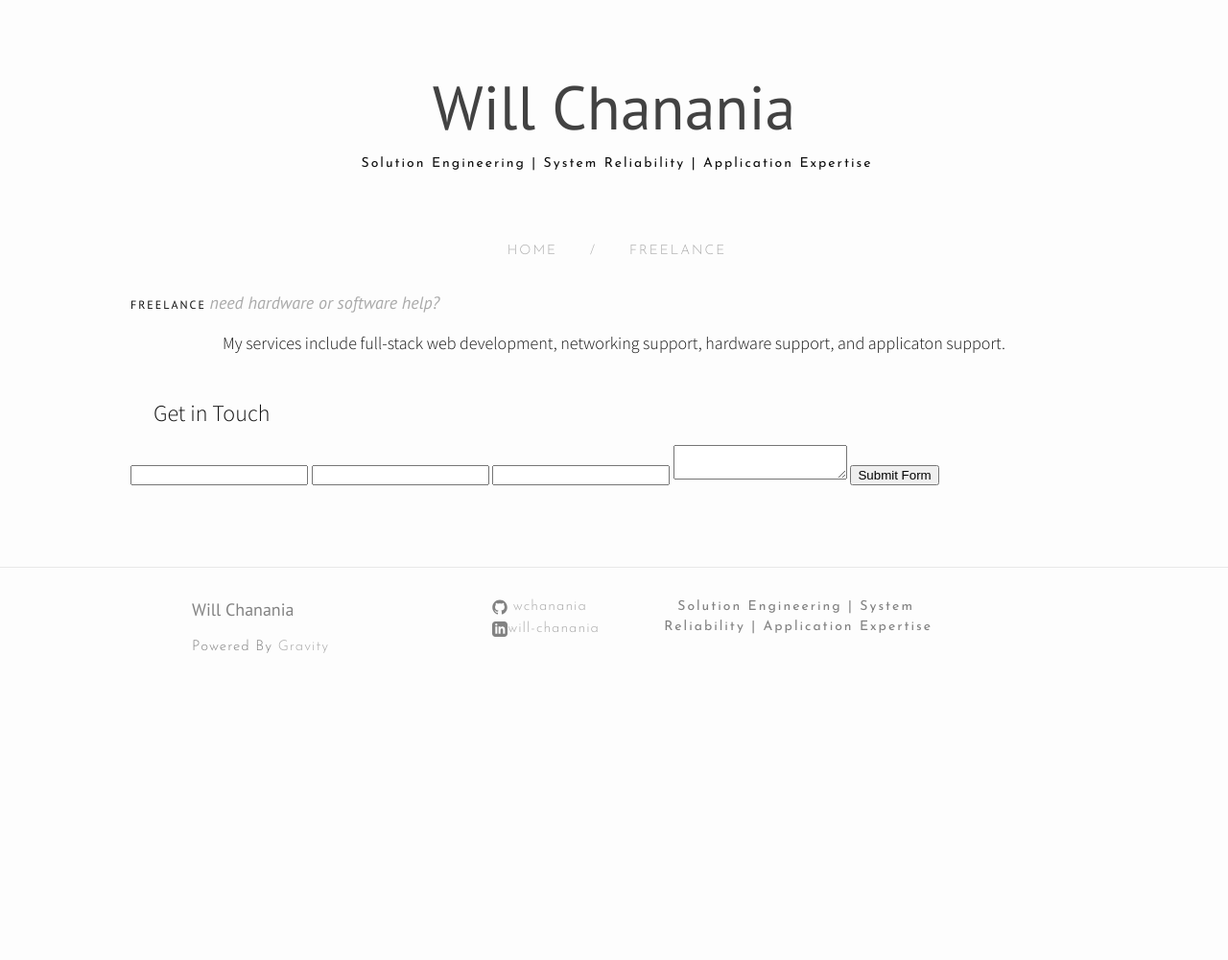
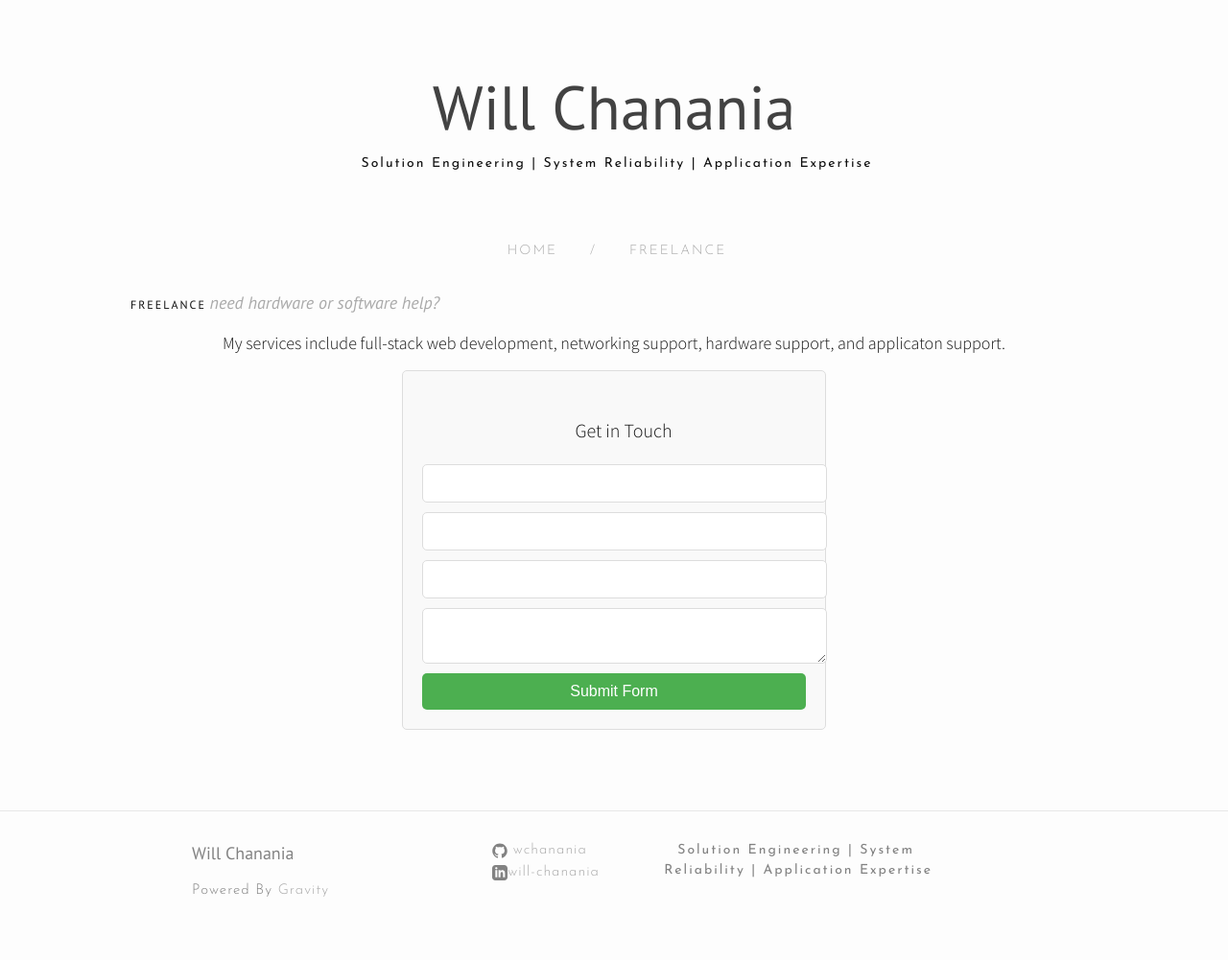
Before and after one commit to wchanania/wchanania.github.io, a Jekyll site: the page built from freelance.md, in a window 1280 px wide. Shown: the whole page at 96% size. Built offline with Jekyll 4.4.1, drawn with Linux system fonts in a browser that asks for light colours; nearby versions of some CDN libraries; before the commit the page ends 900 px from its top, so only the background shows below that.

Commit message:
fix: form styling

```diff
--- a/css/style.scss
+++ b/css/style.scss
@@ -678,3 +678,55 @@ pre {
     .vi    { color: #008080 } // Name.Variable.Instance
     .il    { color: #099 } // Literal.Number.Integer.Long
 }
+
+
+
+.contact-form {
+  max-width: 400px;
+  margin: 0 auto;
+  padding: 20px;
+  border: 1px solid #ddd;
+  border-radius: 5px;
+  background-color: #f9f9f9;
+  text-align: center;
+}
+
+.contact-form p {
+  font-size: 20px;
+  margin-bottom: 20px;
+}
+
+.contact-form form {
+  display: grid;
+  gap: 10px;
+}
+
+.contact-form input[type="email"],
+.contact-form input[type="text"],
+.contact-form textarea {
+  width: 100%;
+  padding: 10px;
+  border: 1px solid #ddd;
+  border-radius: 5px;
+  font-size: 16px;
+}
+
+.contact-form button[type="submit"] {
+  width: 100%;
+  padding: 10px;
+  border: none;
+  border-radius: 5px;
+  font-size: 16px;
+  color: #fff;
+  background-color: #4caf50;
+  cursor: pointer;
+}
+
+.contact-form button[type="submit"]:hover {
+  background-color: #45a049;
+}
+
+/* Hide the botcheck checkbox */
+.hidden {
+  display: none;
+}
--- a/freelance.md
+++ b/freelance.md
@@ -11,34 +11,19 @@ tagline: "Need hardware or software help?"
 My services include full-stack web development, networking support, hardware support, and applicaton support.
 </center>
 </p>
-<div class="intro"><br>
+<div class="contact-form"><br>
   <p>
  Get in Touch
  </p>
  <form action="https://api.web3forms.com/submit" method="POST">
-
-  <!-- REQUIRED: Your Access key here. Don't worry this can be public -->
   <input type="hidden" name="access_key" value="c98a177c-7fd0-49c7-bc1b-79e72b9a8e01">
-
-  <!-- Optional: From Name you want to see in the email
-       Default is "Notifications". you can overwrite here -->
   <input type="hidden" name="from_name" value="wchanania.github.io">
-
-  <!-- Required: If submitting form without Javascript.
-       Default web3forms output is in JSON format. -->
   <input type="hidden" name="redirect" value="https://web3forms.com/success">
-
-  <!-- Optional: But Recommended: To Prevent SPAM Submission.
-       Make sure its hidden by default -->
   <input type="checkbox" name="botcheck" class="hidden" style="display: none;">
-
-  <!-- Custom Form Data: Form data you wish to receive in email. -->
   <input type="email" name="email" required>
   <input type="text" name="First Name" required>
   <input type="text" name="Phone Number" required>
   <textarea name="message" required></textarea>
-
   <button type="submit">Submit Form</button>
-
 </form>
 </div>
```
